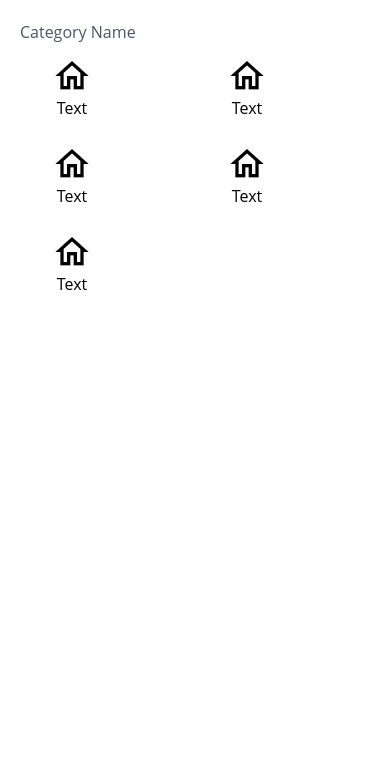
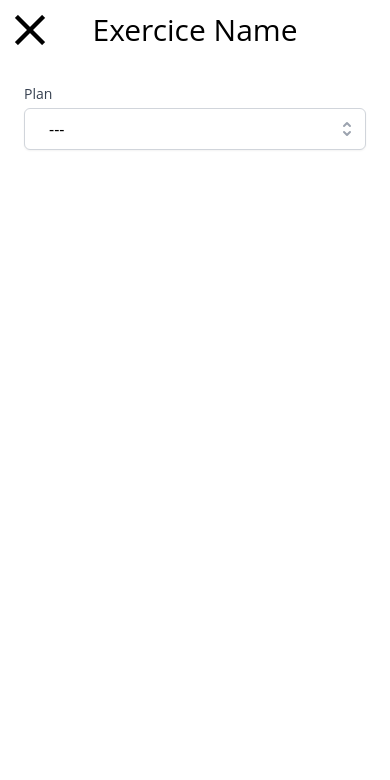
Before and after one commit to lfa-info-22/site, a Django app: template train/templates/train/list/exercice_list.html in a window 390 px wide. Shown: the part 64-844 px from the top of the page. Run offline with Django 3.2, Linux system fonts and the light colour scheme; the template is opened without the code that fills it, so the values that code supplies are empty; some libraries are stand-ins or nearby versions.

Commit message:
master: train: added properties area

```diff
--- a/lfainfo22/theme/static/css/dist/styles.css
+++ b/lfainfo22/theme/static/css/dist/styles.css
@@ -745,6 +745,10 @@ select {
   height: 0px;
 }
 
+.pointer-events-none {
+  pointer-events: none;
+}
+
 .static {
   position: static;
 }
@@ -757,12 +761,29 @@ select {
   position: relative;
 }
 
+.inset-y-0 {
+  top: 0px;
+  bottom: 0px;
+}
+
 .bottom-0 {
   bottom: 0px;
 }
 
 .top-0 {
   top: 0px;
+}
+
+.right-0 {
+  right: 0px;
+}
+
+.left-1 {
+  left: 0.25rem;
+}
+
+.top-1 {
+  top: 0.25rem;
 }
 
 .z-10 {
@@ -805,6 +830,14 @@ select {
 
 .mr-5 {
   margin-right: 1.25rem;
+}
+
+.mt-1 {
+  margin-top: 0.25rem;
+}
+
+.ml-3 {
+  margin-left: 0.75rem;
 }
 
 .block {
@@ -855,8 +888,20 @@ select {
   height: 64px;
 }
 
+.h-\[calc\(100vh-4rem\)\] {
+  height: calc(100vh - 4rem);
+}
+
+.h-5 {
+  height: 1.25rem;
+}
+
 .max-h-\[75vh\] {
   max-height: 75vh;
+}
+
+.max-h-56 {
+  max-height: 14rem;
 }
 
 .w-screen {
@@ -883,8 +928,12 @@ select {
   width: min-content;
 }
 
-.w-\[calc\(40px\+4rem\)\] {
-  width: calc(40px + 4rem);
+.w-\[calc\(60px\+4rem\)\] {
+  width: calc(60px + 4rem);
+}
+
+.w-5 {
+  width: 1.25rem;
 }
 
 .max-w-\[75\%\] {
@@ -907,6 +956,10 @@ select {
   cursor: pointer;
 }
 
+.cursor-default {
+  cursor: default;
+}
+
 .select-none {
   -webkit-user-select: none;
      -moz-user-select: none;
@@ -914,12 +967,8 @@ select {
           user-select: none;
 }
 
-.grid-flow-col {
-  grid-auto-flow: column;
-}
-
-.grid-rows-3 {
-  grid-template-rows: repeat(3, minmax(0, 1fr));
+.grid-cols-2 {
+  grid-template-columns: repeat(2, minmax(0, 1fr));
 }
 
 .flex-col {
@@ -948,12 +997,30 @@ select {
   border-color: transparent;
 }
 
+.overflow-auto {
+  overflow: auto;
+}
+
 .overflow-hidden {
   overflow: hidden;
 }
 
 .overflow-x-hidden {
   overflow-x: hidden;
+}
+
+.truncate {
+  overflow: hidden;
+  text-overflow: ellipsis;
+  white-space: nowrap;
+}
+
+.rounded-xl {
+  border-radius: 0.75rem;
+}
+
+.rounded-md {
+  border-radius: 0.375rem;
 }
 
 .border {
@@ -992,9 +1059,24 @@ select {
   border-color: rgb(55 65 81 / var(--tw-border-opacity));
 }
 
+.border-gray-200 {
+  --tw-border-opacity: 1;
+  border-color: rgb(229 231 235 / var(--tw-border-opacity));
+}
+
 .bg-gray-50 {
   --tw-bg-opacity: 1;
   background-color: rgb(249 250 251 / var(--tw-bg-opacity));
+}
+
+.bg-gray-200 {
+  --tw-bg-opacity: 1;
+  background-color: rgb(229 231 235 / var(--tw-bg-opacity));
+}
+
+.bg-white {
+  --tw-bg-opacity: 1;
+  background-color: rgb(255 255 255 / var(--tw-bg-opacity));
 }
 
 .bg-cover {
@@ -1015,6 +1097,10 @@ select {
 
 .p-3 {
   padding: 0.75rem;
+}
+
+.p-6 {
+  padding: 1.5rem;
 }
 
 .py-2 {
@@ -1087,12 +1173,45 @@ select {
   padding-right: 0.5rem;
 }
 
+.py-1 {
+  padding-top: 0.25rem;
+  padding-bottom: 0.25rem;
+}
+
 .pb-10 {
   padding-bottom: 2.5rem;
 }
 
 .pb-5 {
   padding-bottom: 1.25rem;
+}
+
+.pr-\[1\.9325rem\] {
+  padding-right: 1.9325rem;
+}
+
+.pl-3 {
+  padding-left: 0.75rem;
+}
+
+.pr-10 {
+  padding-right: 2.5rem;
+}
+
+.pr-2 {
+  padding-right: 0.5rem;
+}
+
+.pr-9 {
+  padding-right: 2.25rem;
+}
+
+.pr-4 {
+  padding-right: 1rem;
+}
+
+.text-left {
+  text-align: left;
 }
 
 .text-center {
@@ -1123,12 +1242,35 @@ select {
   line-height: 1.75rem;
 }
 
+.text-3xl {
+  font-size: 1.875rem;
+  line-height: 2.25rem;
+}
+
+.text-sm {
+  font-size: 0.875rem;
+  line-height: 1.25rem;
+}
+
+.text-base {
+  font-size: 1rem;
+  line-height: 1.5rem;
+}
+
 .font-medium {
   font-weight: 500;
 }
 
 .font-light {
   font-weight: 300;
+}
+
+.font-semibold {
+  font-weight: 600;
+}
+
+.font-normal {
+  font-weight: 400;
 }
 
 .italic {
@@ -1182,14 +1339,49 @@ select {
   opacity: 0.5;
 }
 
+.shadow-sm {
+  --tw-shadow: 0 1px 2px 0 rgb(0 0 0 / 0.05);
+  --tw-shadow-colored: 0 1px 2px 0 var(--tw-shadow-color);
+  box-shadow: var(--tw-ring-offset-shadow, 0 0 #0000), var(--tw-ring-shadow, 0 0 #0000), var(--tw-shadow);
+}
+
+.shadow-lg {
+  --tw-shadow: 0 10px 15px -3px rgb(0 0 0 / 0.1), 0 4px 6px -4px rgb(0 0 0 / 0.1);
+  --tw-shadow-colored: 0 10px 15px -3px var(--tw-shadow-color), 0 4px 6px -4px var(--tw-shadow-color);
+  box-shadow: var(--tw-ring-offset-shadow, 0 0 #0000), var(--tw-ring-shadow, 0 0 #0000), var(--tw-shadow);
+}
+
+.ring-1 {
+  --tw-ring-offset-shadow: var(--tw-ring-inset) 0 0 0 var(--tw-ring-offset-width) var(--tw-ring-offset-color);
+  --tw-ring-shadow: var(--tw-ring-inset) 0 0 0 calc(1px + var(--tw-ring-offset-width)) var(--tw-ring-color);
+  box-shadow: var(--tw-ring-offset-shadow), var(--tw-ring-shadow), var(--tw-shadow, 0 0 #0000);
+}
+
+.ring-black {
+  --tw-ring-opacity: 1;
+  --tw-ring-color: rgb(0 0 0 / var(--tw-ring-opacity));
+}
+
+.ring-opacity-5 {
+  --tw-ring-opacity: 0.05;
+}
+
 .transition-all {
   transition-property: all;
   transition-timing-function: cubic-bezier(0.4, 0, 0.2, 1);
   transition-duration: 150ms;
 }
 
+.delay-75 {
+  transition-delay: 75ms;
+}
+
 .duration-300 {
   transition-duration: 300ms;
+}
+
+.duration-100 {
+  transition-duration: 100ms;
 }
 
 .hover\:bg-gray-600:hover {
--- a/train/templates/train/list/category.html
+++ b/train/templates/train/list/category.html
@@ -1,12 +1,10 @@
 
 <div class="font-medium text-gray-600">
-    Category Name
+    {{ name }}
 </div>
 
-<div class="grid grid-flow-col grid-rows-3">
-    {% include 'train/list/exercice.html' %}
-    {% include 'train/list/exercice.html' %}
-    {% include 'train/list/exercice.html' %}
-    {% include 'train/list/exercice.html' %}
-    {% include 'train/list/exercice.html' %}
+<div class="grid grid-cols-2 md:grid-cols-3 lg:grid-cols-5 xl:grid-cols-7 2xl:grid-cols-10">
+    {% for exercice in exercices %}
+    {% include 'train/list/exercice.html' with text=exercice.text gicon=exercice.icon %}
+    {% endfor %}
 </div>
--- a/train/templates/train/list/exercice.html
+++ b/train/templates/train/list/exercice.html
@@ -1,6 +1,10 @@
 
-<div class="w-[calc(40px+4rem)] flex flex-col p-3">
-    <span class="material-icons-outlined w-min relative center-w" style="font-size: 40px;">home</span>
-    <div class="flex-1"></div>
-    <div class="w-min relative center-w">Text</div>
-</div>
+<button class="relative center-w w-[calc(60px+4rem)] p-3 m-2
+
+            cursor-pointer hover:bg-neutral-100 transition-all duration-300 rounded-xl">
+    <div class="flex flex-col">
+        <span class="material-icons-outlined w-min relative center-w" style="font-size: 40px;">{{ gicon }}</span>
+        <div class="flex-1"></div>
+        <div class="w-min relative center-w">{{ text }}</div>
+    </div>
+</button>
--- a/train/templates/train/list/exercice_list.html
+++ b/train/templates/train/list/exercice_list.html
@@ -1,8 +1,10 @@
 {% extends 'train/base.html' %}
 
 {% block content %}
-<div class="w-full md:w-[90%] lg:w-[80%] p-5
+<div class="w-screen max-w-screen md:w-[90%] lg:w-[80%] p-5
             relative center-w">
-    {% include 'train/list/category.html' %}
+    {% include 'train/list/category.html' with name="Category name" %}
 </div>
+
+{% include 'train/list/properties.html' %}
 {% endblock %}
--- /dev/null
+++ b/train/templates/train/list/properties.html
@@ -0,0 +1,14 @@
+<div class="absolute h-[calc(100vh-4rem)] w-full
+            md:w-[400px] md:border-l border-gray-200
+            bottom-0 right-0 bg-white">
+    <div class="w-full h-full relative">
+        <div class="p-3 text-center text-3xl">
+            Exercice Name
+        </div>
+        <span class="material-icons-outlined absolute left-1 top-1" style="font-size: 52px;">
+            close
+        </span>
+
+        {% include 'utils/select/select.html' with label="Plan" default="---" choices=properties.schedulers %}
+    </div>
+</div>
```
Also changed, not shown: other parts of lfainfo22/theme/static/css/dist/styles.css (+101 -5 lines), train/views.py (+17 -0 lines).
